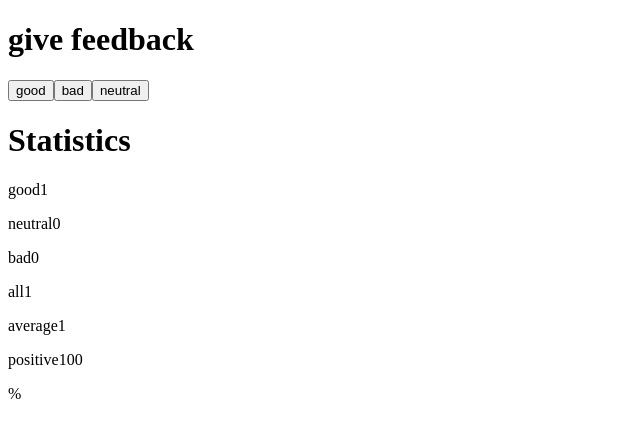
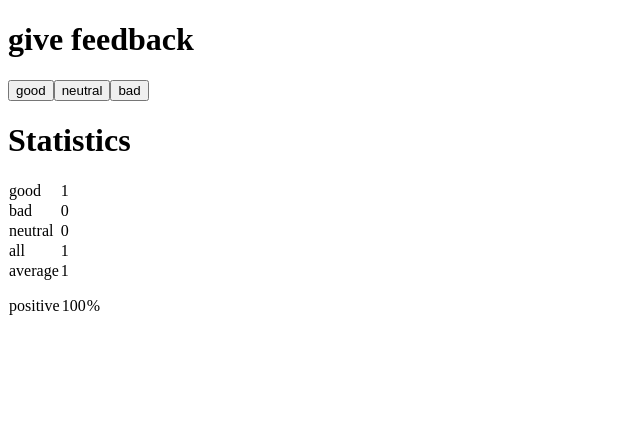
Before and after one commit to 1423BMTH/FullStack, a React (Create React App) app in the folder part1/unicafe/: page / in a window 1280 px wide. Both pictures are taken after a click on the button "good". Shown: the top 438 px of the page, without its empty margins (0-640 px from the left). Built offline with nearby package versions, Linux system fonts and the light colour scheme.

Commit message:
display in a table

```diff
--- a/part1/unicafe/src/App.js
+++ b/part1/unicafe/src/App.js
@@ -1,10 +1,11 @@
 import { useState } from 'react'
 
 const StatisticLine = ({text, value}) => {
-  return (
-    <div>
-      <p>{text}{value}</p>
-    </div>
+  return(
+    <tr>
+      <td>{text}</td>
+      <td>{value}</td>
+    </tr>
   )
 }
 
@@ -20,11 +21,11 @@ const Statistics = ({good, neutral,bad}) => {
     return (
       <div>
         <StatisticLine text="good" value ={good} />
+        <StatisticLine text="bad" value={bad} />
         <StatisticLine text="neutral" value ={neutral} />
-        <StatisticLine text="bad" value={bad} />
         <StatisticLine text="all" value ={good + neutral + bad } />
         <StatisticLine text="average" value = {(good * 1 + neutral *0 + bad * (-1))/(good + bad + neutral)} />
-        <div><StatisticLine text="positive" value ={good/(good + bad + neutral)*100} /> <p>%</p></div>
+        <div style = {{display : "flex", alignItems : "center"}}><StatisticLine text="positive" value ={good/(good + bad + neutral)*100} /> <p>%</p></div>
       </div>
     )
   };
@@ -60,8 +61,8 @@ const App = () => {
       <h1>give feedback</h1>
       <p>
         <Button handleClick = {goodHandler} text = "good"/>
-        <Button handleClick = {neutralHandler} text = "bad"/>
-        <Button handleClick = {badHandler} text = "neutral"/>
+        <Button handleClick = {neutralHandler} text = "neutral"/>
+        <Button handleClick = {badHandler} text = "bad"/>
         <h1>Statistics</h1>
       </p>
       <Statistics good = {good} bad = {bad} neutral = {neutral}/>
```
